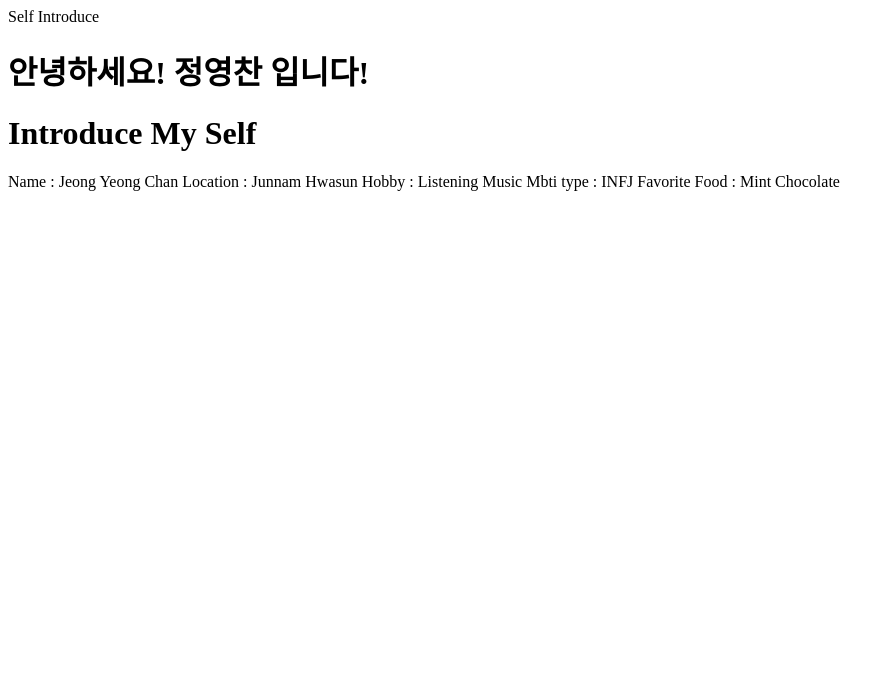
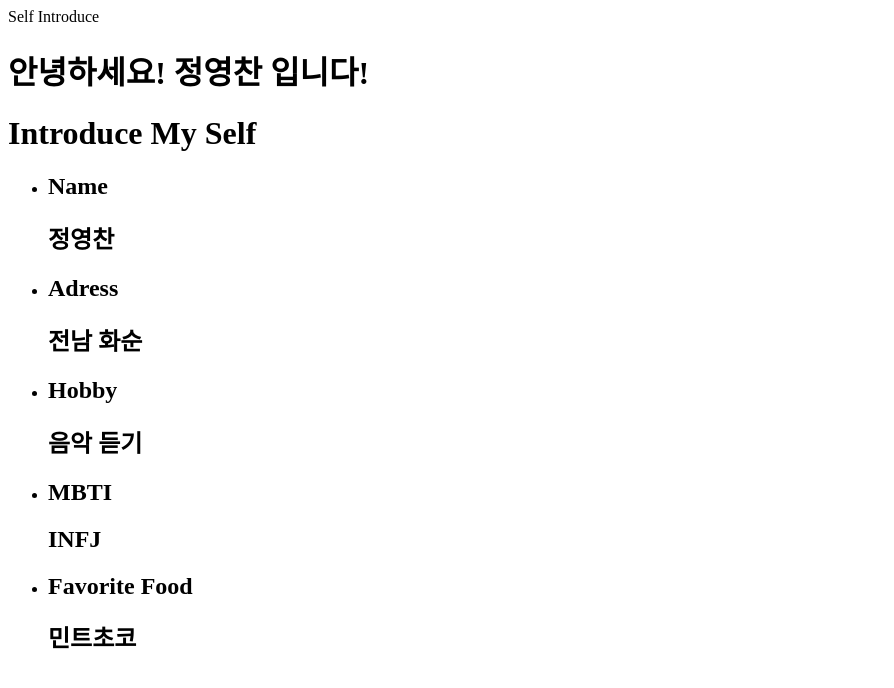
Before and after one commit to jyc-coder/self-introduce, a plain HTML site: page index.html in a window 1280 px wide. Shown: the whole page, without its empty margins (0-894 px from the left). Drawn offline with Linux system fonts and the light colour scheme.

Commit message:
Feat: Add Syantic Tag(section), changed tags
Changed Tags

p -> ul,li,span

```diff
--- a/index.html
+++ b/index.html
@@ -10,12 +10,29 @@
 			<h1>안녕하세요! 정영찬 입니다!</h1>
 			<h1>Introduce My Self</h1>
 		</header>
-		<p>
-		Name : Jeong Yeong Chan
-		Location : Junnam Hwasun
-		Hobby : Listening Music
-		Mbti type : INFJ
-		Favorite Food : Mint Chocolate
-		</p>
+
+		<section>
+			<ul>
+				<li>
+					<h2>Name<h2/> <span>정영찬</span>
+				</li>
+				<li>
+
+					<h2>Adress<h2/> <span>전남 화순</span>
+				</li>
+				<li>
+
+					<h2>Hobby<h2/> <span>음악 듣기</span>
+				</li>
+				<li>
+
+					<h2>MBTI<h2/> <span>INFJ</span>
+				</li>
+				<li>
+
+					<h2>Favorite Food<h2/> <span>민트초코</span>
+				</li>
+			</ul>
+		</section>
 	</body>
 </html>
```
